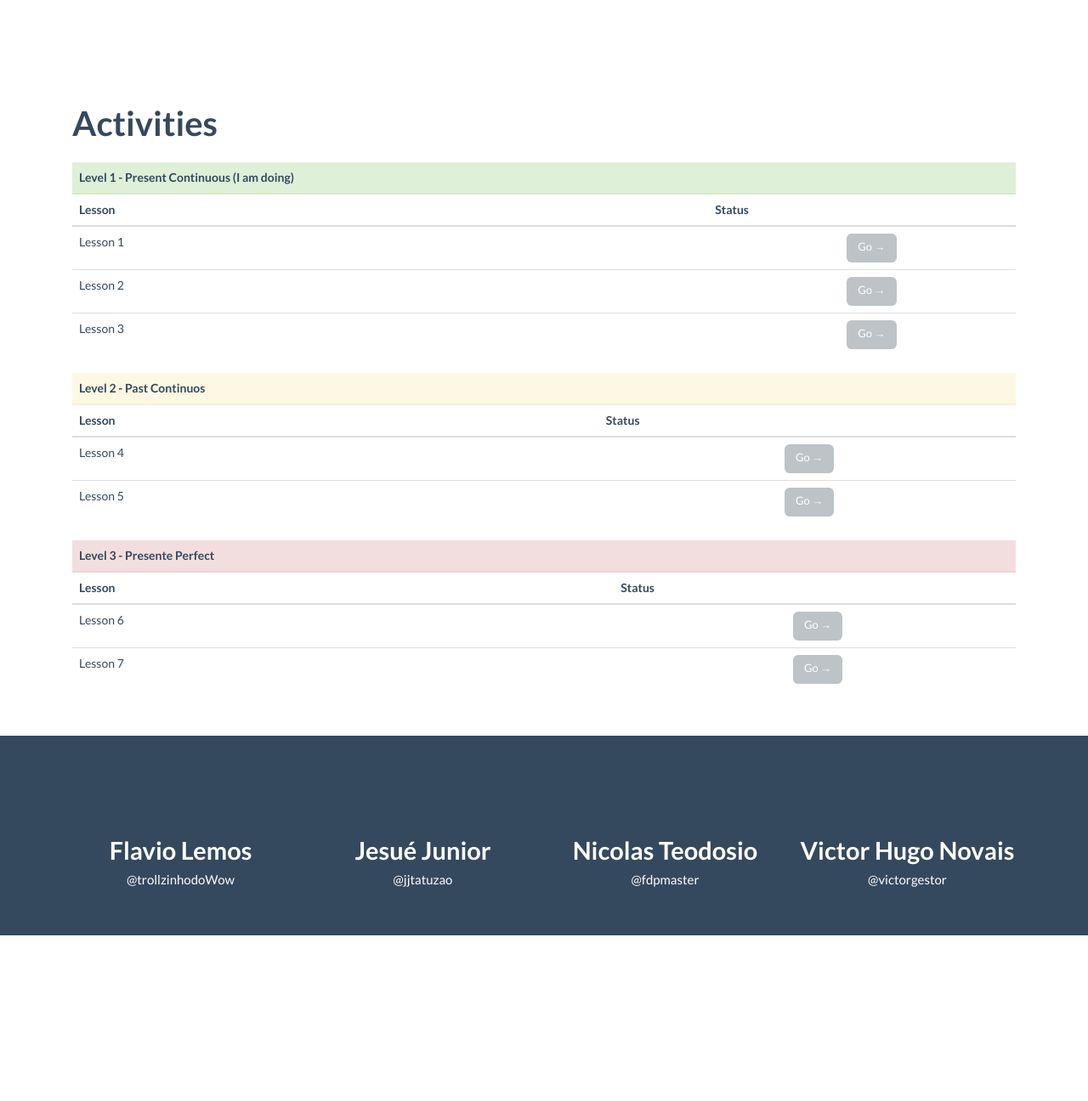
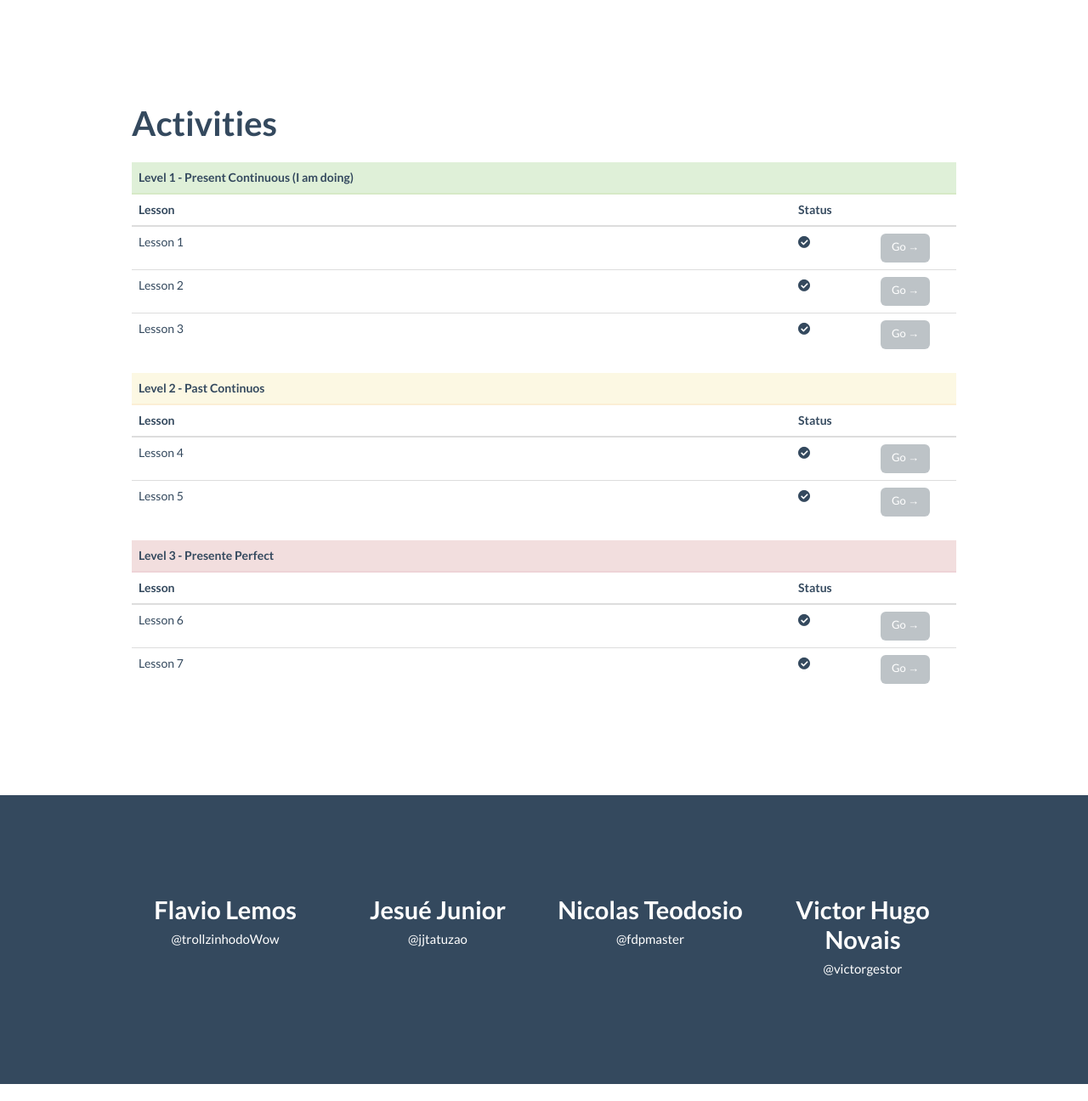
Before and after one commit to jesuejunior/golingo, a Django app: page / in a window 1280 px wide. Shown: the part 60-1356 px from the top of the page at 85% size. Before the commit the page ends 1161 px from the top, so only its background shows below. Run offline with Django 3.2, Linux system fonts and the light colour scheme; data comes from the database, SQL or seed files in the repository.

Commit message:
Using Icon for completed lessons

```diff
--- a/static/css/style.css
+++ b/static/css/style.css
@@ -18,11 +18,6 @@
 
 .navbar-brand {
     padding-left: 130px;
-}
-
-.container {
-    padding: 30px;
-    padding-top: 100px;
 }
 
 .placar {
--- a/templates/home.html
+++ b/templates/home.html
@@ -30,8 +30,8 @@
                 <thead>
                     <tr>
                         <th>Lesson</th>
-                        <th>Status</th>
-                        <th></th>
+                        <th style="width: 10%">Status</th>
+                        <th style="width: 10%"></th>
                     </tr>
                 </thead>
 
@@ -39,7 +39,7 @@
                 {%  for lesson in unity.get_lessons %}
                     <tr>
                         <td>{{ lesson }}</td>
-                        <td><span class="fui-check-circle"></span></td>
+                        <td><i class="fui-check-inverted"></i></td>
                         <td><button class="btn btn-sm btn-default">Go &#8594;</button></td>
                     </tr>
                 {% endfor %}
```
